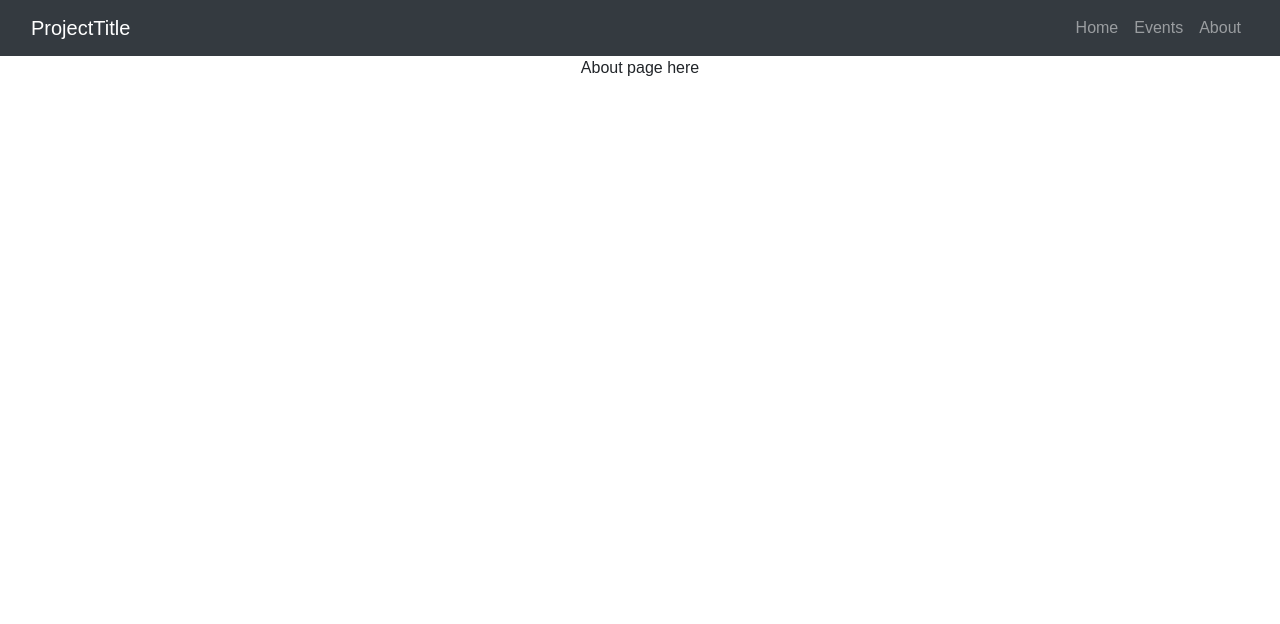
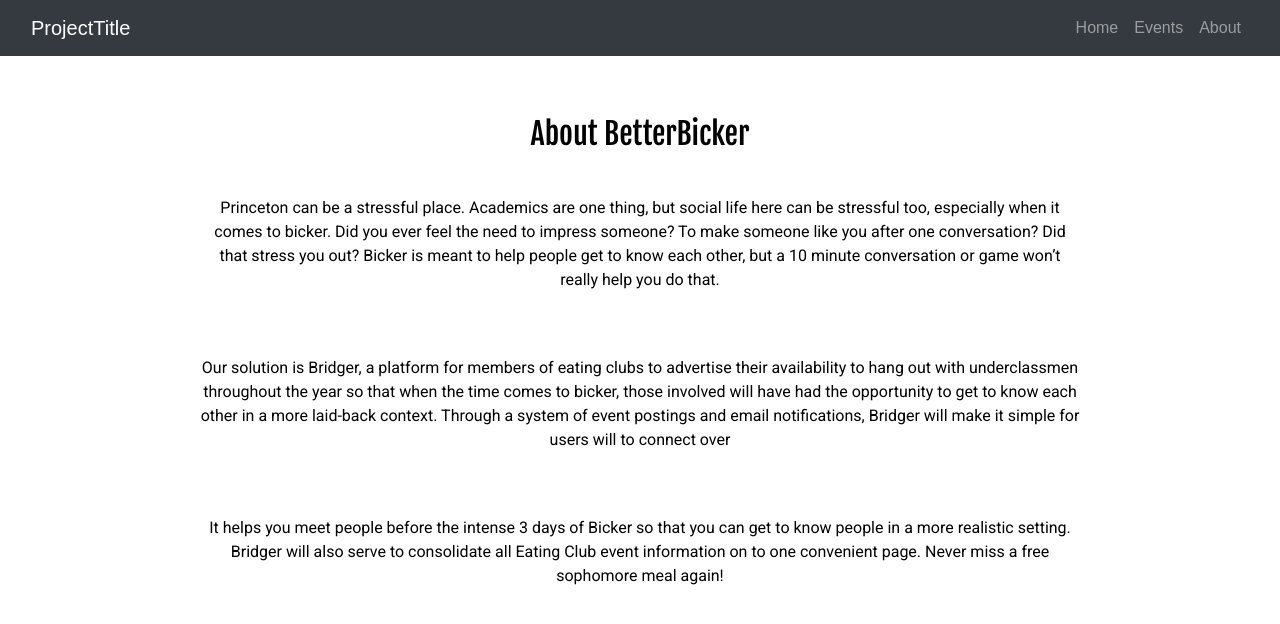
Before and after one commit to charmainewkchan/Caribou, a React (Create React App) app: page /about in a window 1280 px wide. Shown: the top 624 px of the page. Built offline with nearby package versions, Linux system fonts and the light colour scheme.

Commit message:
Changed 'About page' and added fonts

```diff
--- a/public/index.html
+++ b/public/index.html
@@ -19,6 +19,10 @@
       work correctly both with client-side routing and a non-root public URL.
       Learn how to configure a non-root public URL by running `npm run build`.
     -->
+
+    <!--fonts  -->
+    <link href="https://fonts.googleapis.com/css?family=Fjalla+One|Roboto" rel="stylesheet">
+
 
     <!-- Bootstrap -->
     <meta name="viewport" content="width=device-width, initial-scale=1, shrink-to-fit=no">
--- a/src/About/About.js
+++ b/src/About/About.js
@@ -4,9 +4,27 @@
 class About extends Component {
   render() {
     return (
-      <div className="About">
-      	<p>About page here</p>
+    <div>
+      <div className = "About-header">
+        <p> About BetterBicker </p>
       </div>
+
+      <div className = "About-description">
+      	<p>Princeton can be a stressful place. Academics are one thing, but social life here can be stressful too, especially when it comes to bicker. Did you ever feel the need to impress someone? To make someone like you after one conversation? Did that stress you out? Bicker is meant to help people get to know each other, but a 10 minute conversation or game won’t really help you do that.
+        </p>
+      </div>
+
+      <div className = "About-description">
+      	<p>Our solution is Bridger, a platform for members of eating clubs to advertise their availability to hang out with underclassmen throughout the year so that when the time comes to bicker, those involved will have had the opportunity to get to know each other in a more laid-back context. Through a system of event postings and email notifications, Bridger will make it simple for users will to connect over
+        </p>
+      </div>
+
+      <div className = "About-description">
+      	<p>It helps you meet people before the intense 3 days of Bicker so that you can get to know people in a more realistic setting. Bridger will also serve to consolidate all Eating Club event information on to one convenient page. Never miss a free sophomore meal again!
+        </p>
+      </div>
+
+    </div>
     );
   }
 }
--- a/src/App.css
+++ b/src/App.css
@@ -1,3 +1,5 @@
+
+
 .App {
   text-align: center;
 }
@@ -9,7 +11,7 @@
 
 .App-header {
   background-color: #222;
-  height: 60px;
+  height: 80px;
   padding: 20px;
   color: white;
 }
@@ -22,6 +24,31 @@
   font-size: large;
 }
 
+.About-description{
+    background-color: white;
+    text-align: center;
+    height: 80px;
+    padding: 30px 200px 80px 200px;
+    color: black;
+    width: 100%;
+    margin: 50px 0;
+    font-family: 'Roboto', sans-serif;
+}
+
+.About-header{
+    background-color: white;
+    text-align: center;
+    height: 5px;
+    padding: 5px 20px;
+    color: black;
+    width: 100%;
+    margin: 50px 0;
+    font-size: 30px;
+    font-family: 'Fjalla One', sans-serif;
+}
+
+
+
 @keyframes App-logo-spin {
   from { transform: rotate(0deg); }
   to { transform: rotate(360deg); }
```
Also changed, not shown: src/Dosis-Book.ttf (added).
